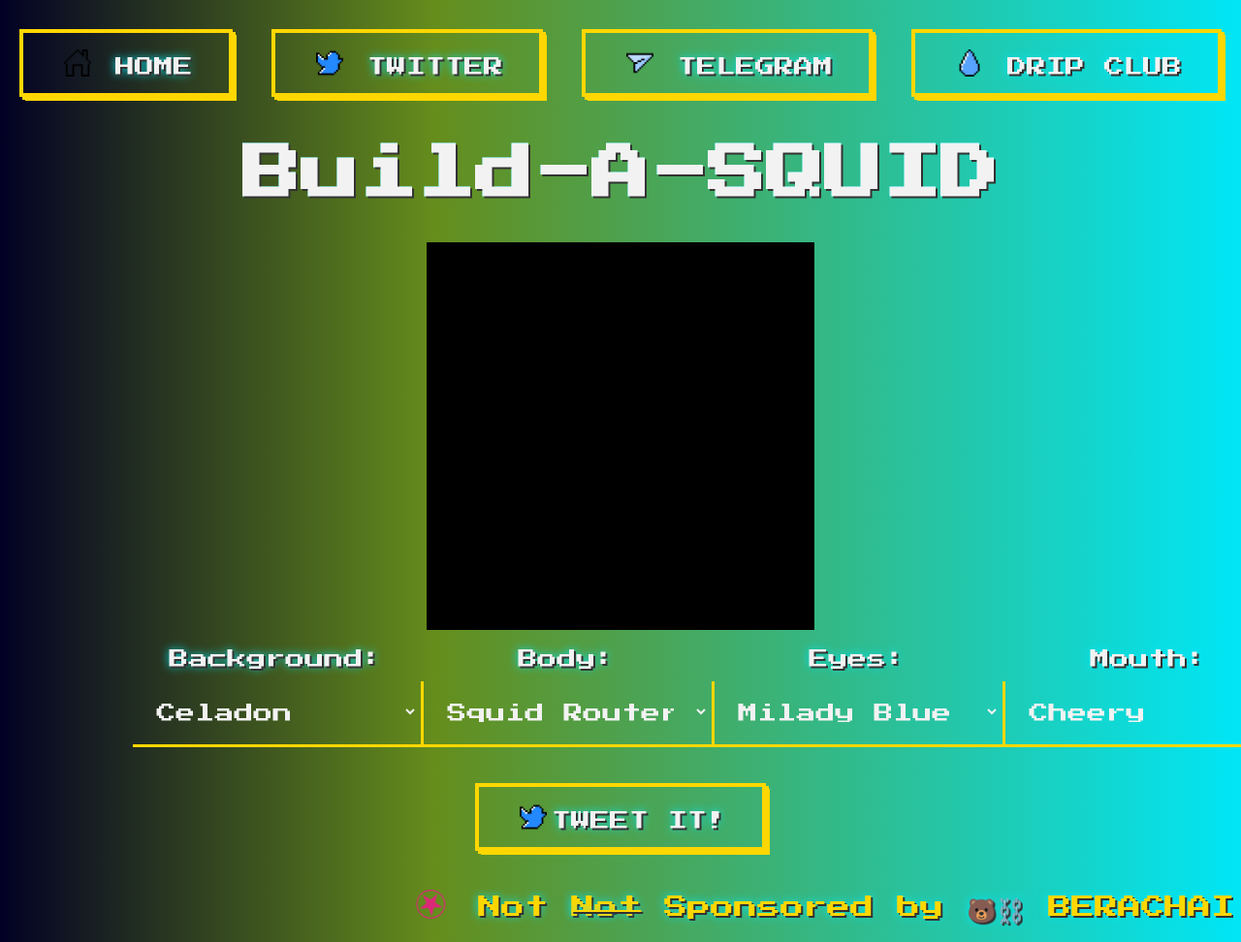
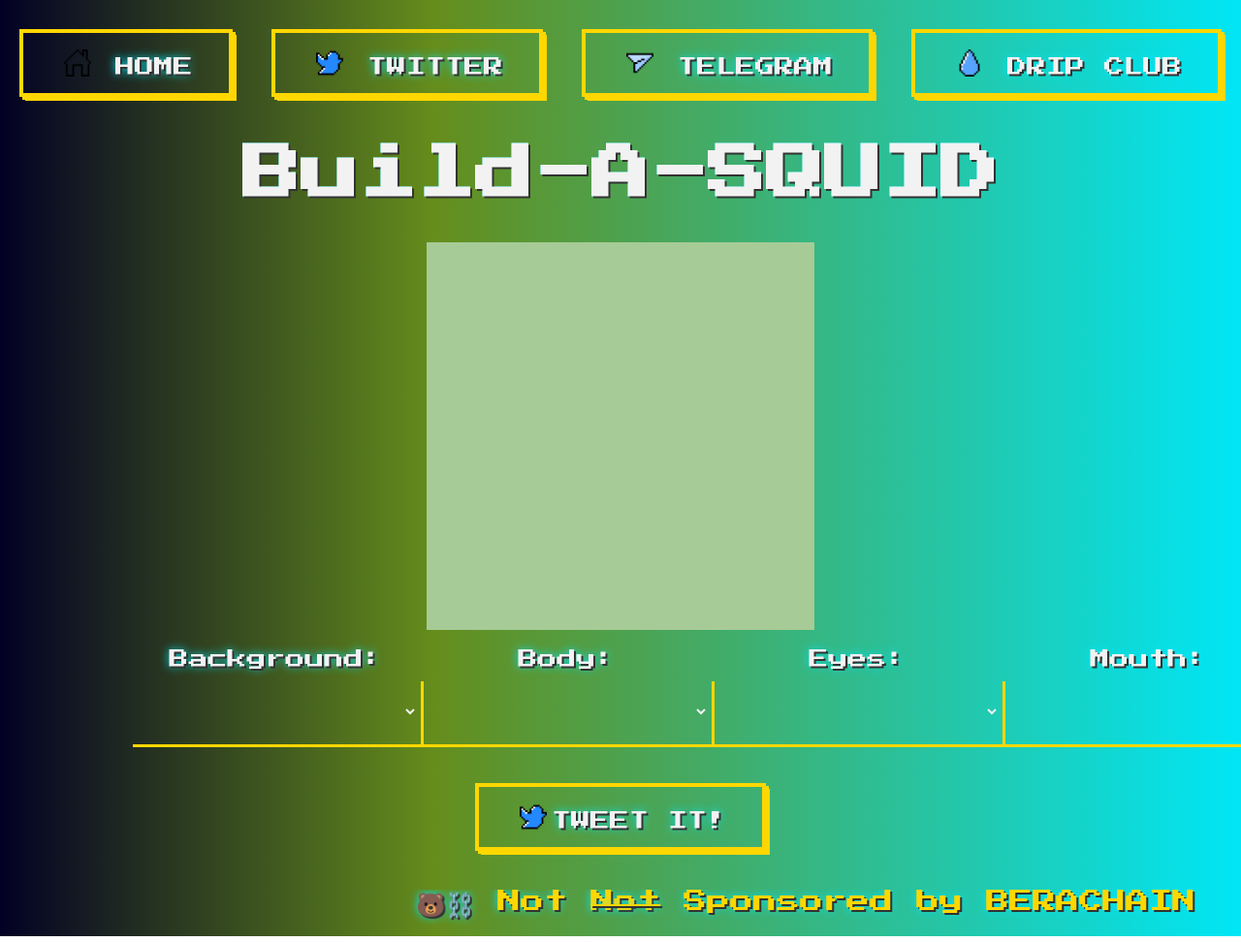
Before and after one commit to letslearncrypt0/pixelsquids, a plain HTML site: page build.html in a window 1280 px wide. Shown: the top 972 px of the page at 97% size. Drawn offline with Linux system fonts and the light colour scheme.

Commit message:
build html updates

```diff
--- a/build.html
+++ b/build.html
@@ -4,6 +4,11 @@
     <meta name="viewport" content="width=device-width, initial-scale=1">
 
     <link rel="stylesheet" type="text/css" href="styles/pfp-custom.css">
+
+    <script src="https://html2canvas.hertzen.com/dist/html2canvas.min.js"></script>
+
+    <script src="https://cdnjs.cloudflare.com/ajax/libs/FileSaver.js/2.0.5/FileSaver.min.js"></script>
+
 
     <link href="https://fonts.googleapis.com/css2?family=Press+Start+2P&display=swap" rel="stylesheet">
 </head>
@@ -31,7 +36,7 @@
 
     <!-- Rendered NFT -->
     <div class="hero">
-        <canvas id="nftImage"></canvas> <!-- Use a canvas element for rendering -->
+        <div id="nftImage" style="background-image: url(images/background/Celadon.png);"></div>
     </div>
 
     <!-- Layer selection buttons -->
@@ -39,6 +44,7 @@
         <div class="layer-selector">
             <label for="backgroundLayer">Background:</label>
             <select id="backgroundLayer">
+                <option value="background0"></option>
                 <option value="background1">Celadon</option>
                 <option value="background2">Flax</option>
                 <option value="background3">Mauve</option>
@@ -56,6 +62,7 @@
             <div class="layer-selector">
                 <label for="bodyLayer">Body:</label>
                 <select id="bodyLayer">
+                    <option value="body0"></option>
                     <option value="body1">Squid Router</option>
                     <option value="body2">Newt</option>
                     <option value="body3">Blue</option>
@@ -69,6 +76,7 @@
             <div class="layer-selector">
                 <label for="eyesLayer">Eyes:</label>
                 <select id="eyesLayer">
+                    <option value="eyes0"></option>
                     <option value="eyes1">Milady Blue</option>
                     <option value="eyes2">Milady Green</option>
                     <option value="eyes3">Milady Pink</option>
@@ -79,6 +87,7 @@
             <div class="layer-selector">
                 <label for="mouthLayer">Mouth:</label>
                 <select id="mouthLayer">
+                    <option value="mouth0"></option>
                     <option value="mouth1">Cheery</option>
                     <option value="mouth2">Clown</option>
                     <option value="mouth3">Flirty</option>
@@ -97,21 +106,16 @@
         </a>
     </div>
 
+
+
     <div class="marquee-container">
         <div class="marquee">
-          <img src="images/pink_star.svg" alt="Pink Star">
-          <span>Not <s>Not</s> Sponsored by 🐻⛓️ BERACHAIN</span>
-          <img src="images/pink_star.svg" alt="Pink Star">
-          <span>Not <s>Not</s> Sponsored by 🐻⛓️ BERACHAIN</span>
-          <img src="images/pink_star.svg" alt="Pink Star">
-          <span>Not <s>Not</s> Sponsored by 🐻⛓️ BERACHAIN</span>
-          <img src="images/pink_star.svg" alt="Pink Star">
-          <span>Not <s>Not</s> Sponsored by 🐻⛓️ BERACHAIN</span>
-          <img src="images/pink_star.svg" alt="Pink Star">
-          <span>Not <s>Not</s> Sponsored by 🐻⛓️ BERACHAIN</span>
-          <img src="images/pink_star.svg" alt="Pink Star">
-          <span>Not <s>Not</s> Sponsored by 🐻⛓️ BERACHAIN</span>
-          <img src="images/pink_star.svg" alt="Pink Star">
+          <span>🐻⛓️ Not <s>Not</s> Sponsored by BERACHAIN</span>
+          <span>🐻⛓️  Not <s>Not</s> Sponsored by BERACHAIN</span>
+          <span>🐻⛓️  Not <s>Not</s> Sponsored by BERACHAIN</span>
+          <span>🐻⛓️  Not <s>Not</s> Sponsored by BERACHAIN</span>
+          <span>🐻⛓️  Not <s>Not</s> Sponsored by BERACHAIN</span>
+          <span>🐻⛓️  Not <s>Not</s> Sponsored by BERACHAIN</span>
         </div>
       </div>
 
```
